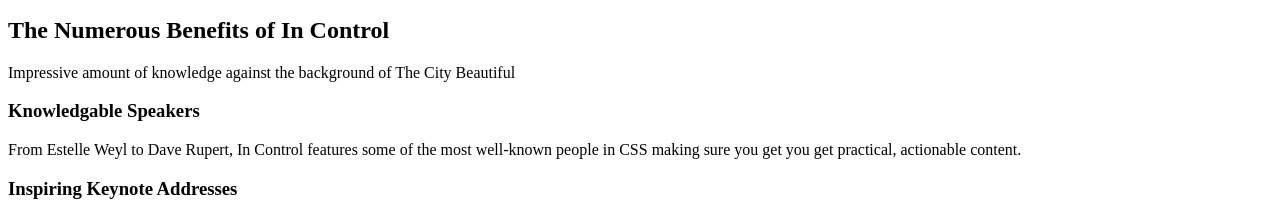
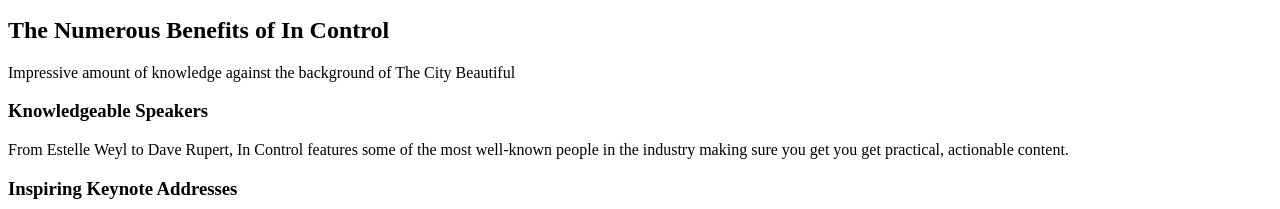
Before and after one commit to inctrlconf/in-control-conference-2014, a plain HTML site: page index.html in a window 1280 px wide. Shown: the part 3883-4092 px from the top of the page. Drawn offline with Linux system fonts and the light colour scheme; a script that the page names is missing.

Commit message:
typoe change

```diff
--- a/index.html
+++ b/index.html
@@ -237,8 +237,8 @@
 													<div class="row">
 														<div class="6u">
 															<section>
-																<h3 class="icon icon-group">Knowledgable Speakers</h3>
-																<p>From Estelle Weyl to Dave Rupert, In Control features some of the most well-known people in CSS making sure you get you get practical, actionable content.</p>
+																<h3 class="icon icon-group">Knowledgeable Speakers</h3>
+																<p>From Estelle Weyl to Dave Rupert, In Control features some of the most well-known people in the industry making sure you get you get practical, actionable content.</p>
 															</section>
 														</div>
 														<div class="6u">
```
